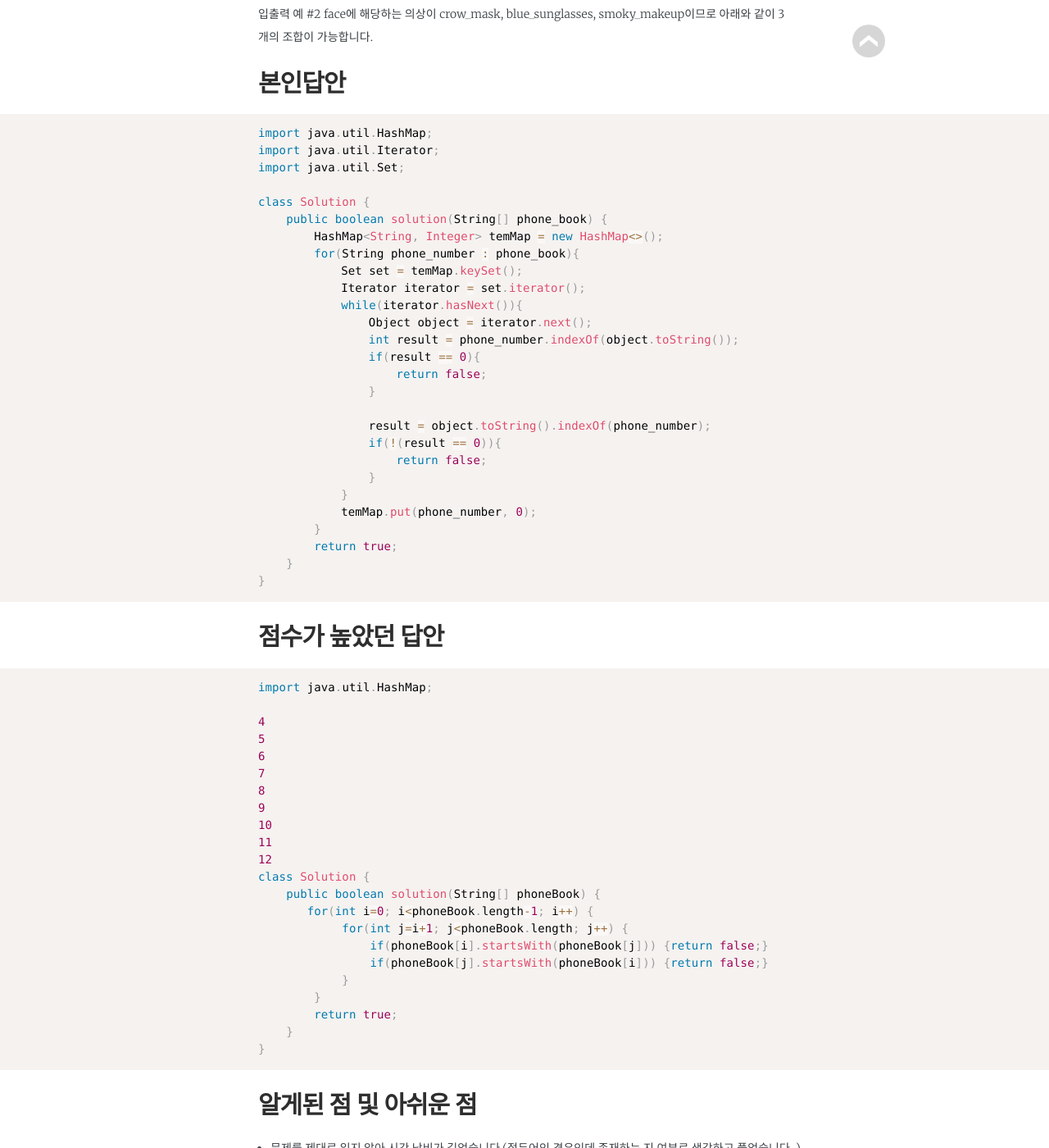
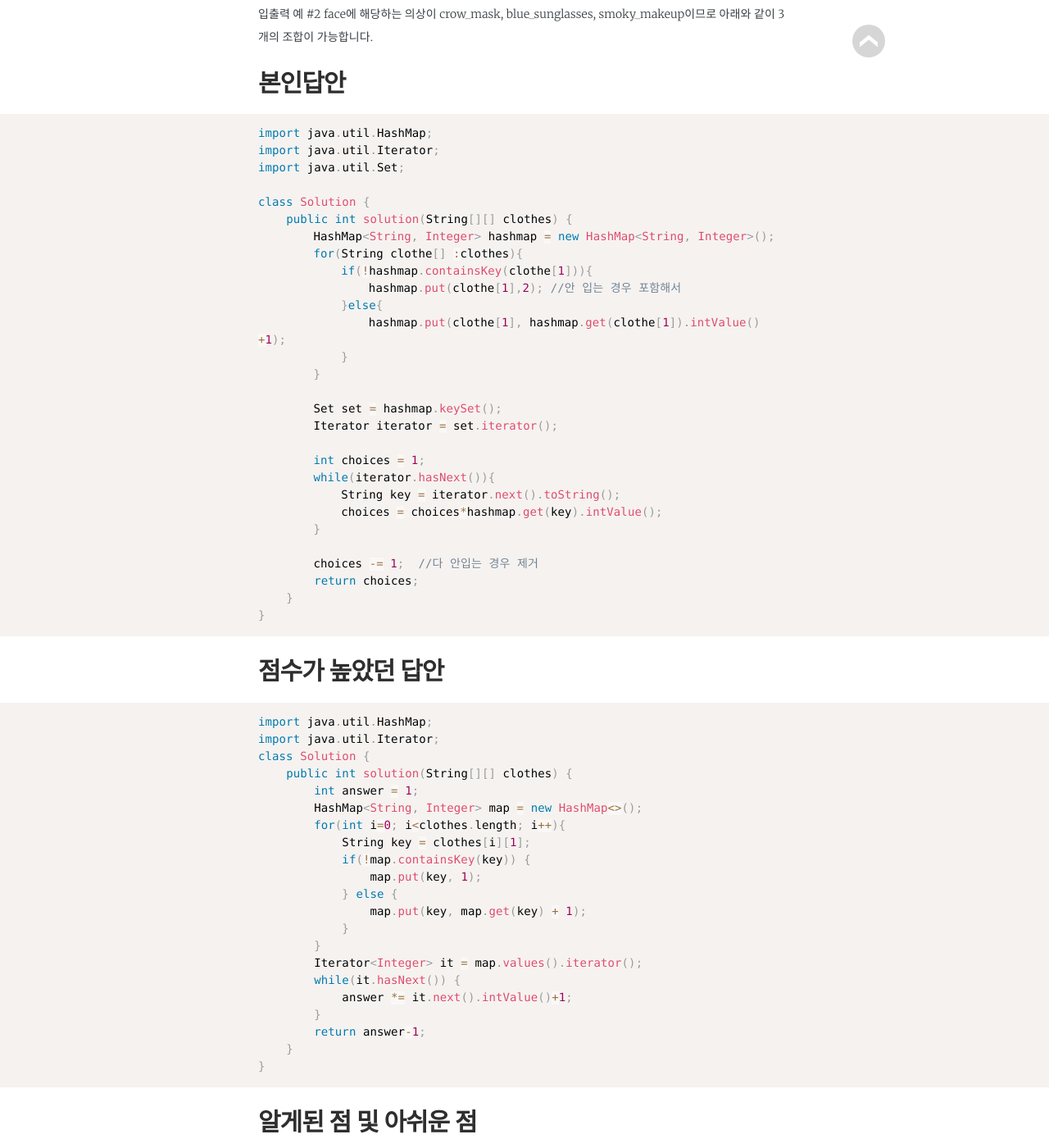
Before and after one commit to jwillmer/jekyllDecent, a Jekyll site: the page built from _posts/2019-02-13-algorithm-hash-3.md, in a window 1280 px wide and 1400 px high, scrolled down 1278 px. Shown: the whole window at 82% size. Built offline with Jekyll 4.4.1, drawn with Linux system fonts in a browser that asks for light colours; some web fonts are replaced; some of the changed text lies outside the part shown.

Commit message:
Update 2019-02-13-algorithm-hash-3.md

````diff
--- a/_posts/2019-02-13-algorithm-hash-3.md
+++ b/_posts/2019-02-13-algorithm-hash-3.md
@@ -54,26 +54,27 @@ import java.util.Iterator;
 import java.util.Set;
 
 class Solution {
-    public boolean solution(String[] phone_book) {
-        HashMap<String, Integer> temMap = new HashMap<>();
-        for(String phone_number : phone_book){
-        	Set set = temMap.keySet();
-        	Iterator iterator = set.iterator();
-        	while(iterator.hasNext()){
-        		Object object = iterator.next();
-        		int result = phone_number.indexOf(object.toString());
-        		if(result == 0){
-        			return false;
-        		}
+    public int solution(String[][] clothes) {
+    	HashMap<String, Integer> hashmap = new HashMap<String, Integer>();
+    	for(String clothe[] :clothes){
+    		if(!hashmap.containsKey(clothe[1])){
+    			hashmap.put(clothe[1],2); //안 입는 경우 포함해서
+    		}else{
+    			hashmap.put(clothe[1], hashmap.get(clothe[1]).intValue() +1);
+    		}
+    	}
 
-        		result = object.toString().indexOf(phone_number);
-        		if(!(result == 0)){
-        			return false;
-        		}
-        	}
-        	temMap.put(phone_number, 0);
-        }
-        return true;
+    	Set set = hashmap.keySet();
+    	Iterator iterator = set.iterator();
+
+    	int choices = 1;
+    	while(iterator.hasNext()){
+    		String key = iterator.next().toString();
+    		choices = choices*hashmap.get(key).intValue();
+    	}
+
+    	choices -= 1;  //다 안입는 경우 제거
+        return choices;
     }
 }
 ```
@@ -83,31 +84,28 @@ class Solution {
 
 ```java
 import java.util.HashMap;
-
-4
-5
-6
-7
-8
-9
-10
-11
-12
+import java.util.Iterator;
 class Solution {
-    public boolean solution(String[] phoneBook) {
-       for(int i=0; i<phoneBook.length-1; i++) {
-            for(int j=i+1; j<phoneBook.length; j++) {
-                if(phoneBook[i].startsWith(phoneBook[j])) {return false;}
-                if(phoneBook[j].startsWith(phoneBook[i])) {return false;}
+    public int solution(String[][] clothes) {
+        int answer = 1;
+        HashMap<String, Integer> map = new HashMap<>();
+        for(int i=0; i<clothes.length; i++){
+            String key = clothes[i][1];
+            if(!map.containsKey(key)) {
+                map.put(key, 1);
+            } else {
+                map.put(key, map.get(key) + 1);
             }
         }
-        return true;
+        Iterator<Integer> it = map.values().iterator();
+        while(it.hasNext()) {
+            answer *= it.next().intValue()+1;
+        }
+        return answer-1;
     }
 }
 ```
 
 ## 알게된 점 및 아쉬운 점
 
- - 문제를 제대로 읽지 않아 시간 낭비가 길었습니다.(접두어인 경우인데 존재하는 지 여부로 생각하고 풀었습니다. )
- - 해시맵이라 해서 억지로 해시맵을 만든 느낌이 강하네요...
- - 배열 함수중 startsWith라는 게 있네요
+ - Iterator를 통해 key와 value를 가져올 때 불필요한 코드가 많아 보이네
````
